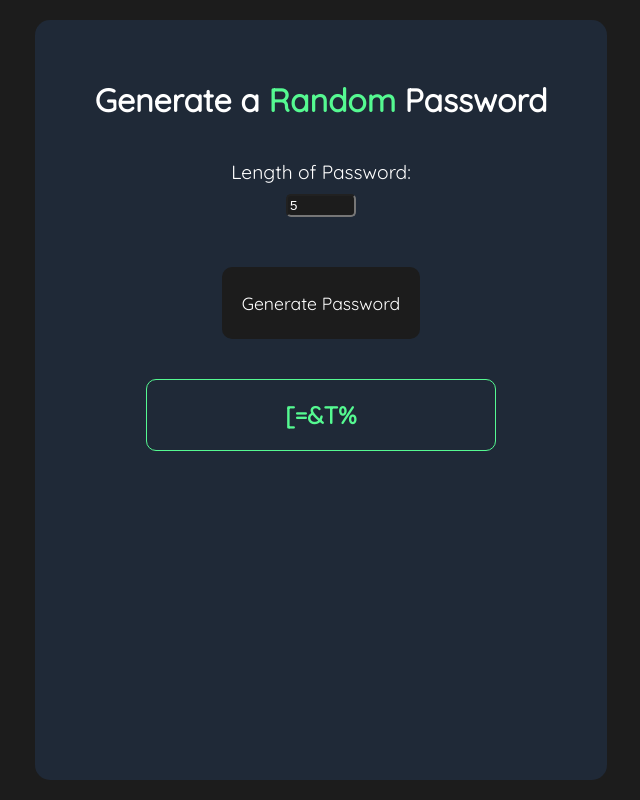
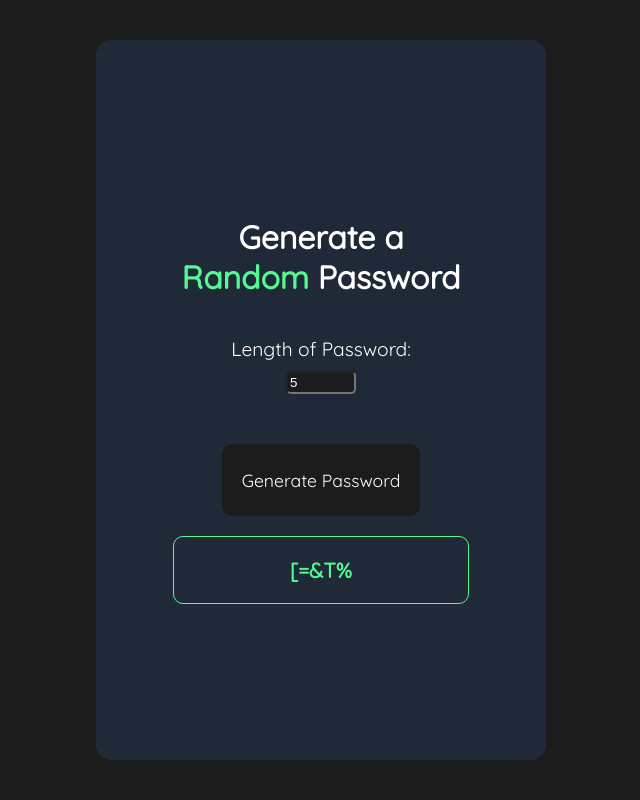
Before and after one commit to Jaspreet-Nijjar/password-generator, a plain HTML site: page index.html in a window 1280 px wide. Both pictures are taken after typing "5" into the empty fields and a click on the button "Generate Password". Shown: the whole page, without its empty margins (319-959 px from the left). Drawn offline with Linux system fonts and the light colour scheme.

Commit message:
final styles

```diff
--- a/index.html
+++ b/index.html
@@ -10,7 +10,7 @@
   </head>
   <body>
     <div class="container">
-      <h1>Generate a <span>Random</span> Password</h1>
+      <h1>Generate a <br><span>Random</span> Password</h1></h1>
 
       <div class="input">
         <label for="length">Length of Password:</label>
--- a/style.css
+++ b/style.css
@@ -26,7 +26,10 @@ body {
   max-width: 90%;
   color: white;
   border-radius: 15px;
-  height: 95%;
+  display: flex;
+  flex-direction: column;
+  justify-content: center;
+  height: 90%;
 }
 
 h1 {
@@ -38,7 +41,7 @@ button {
   display: block;
   cursor: pointer;
   padding: 25px 20px;
-  margin: 40px auto;
+  margin: 20px auto;
   background-color: var(--bg);
   color: white;
   font-family: 'Quicksand', sans-serif;
@@ -58,11 +61,11 @@ input {
 
 #output {
   color: #55f991;
-  font-size: 1.5em;
+  font-size: 1.3em;
   text-align: center;
   border: 1px solid #55f991;
   border-radius: 10px;
-  width: 350px;
+  width: 370px;
   margin: 0 auto;
   display: none;
   max-width: 80%;
```
